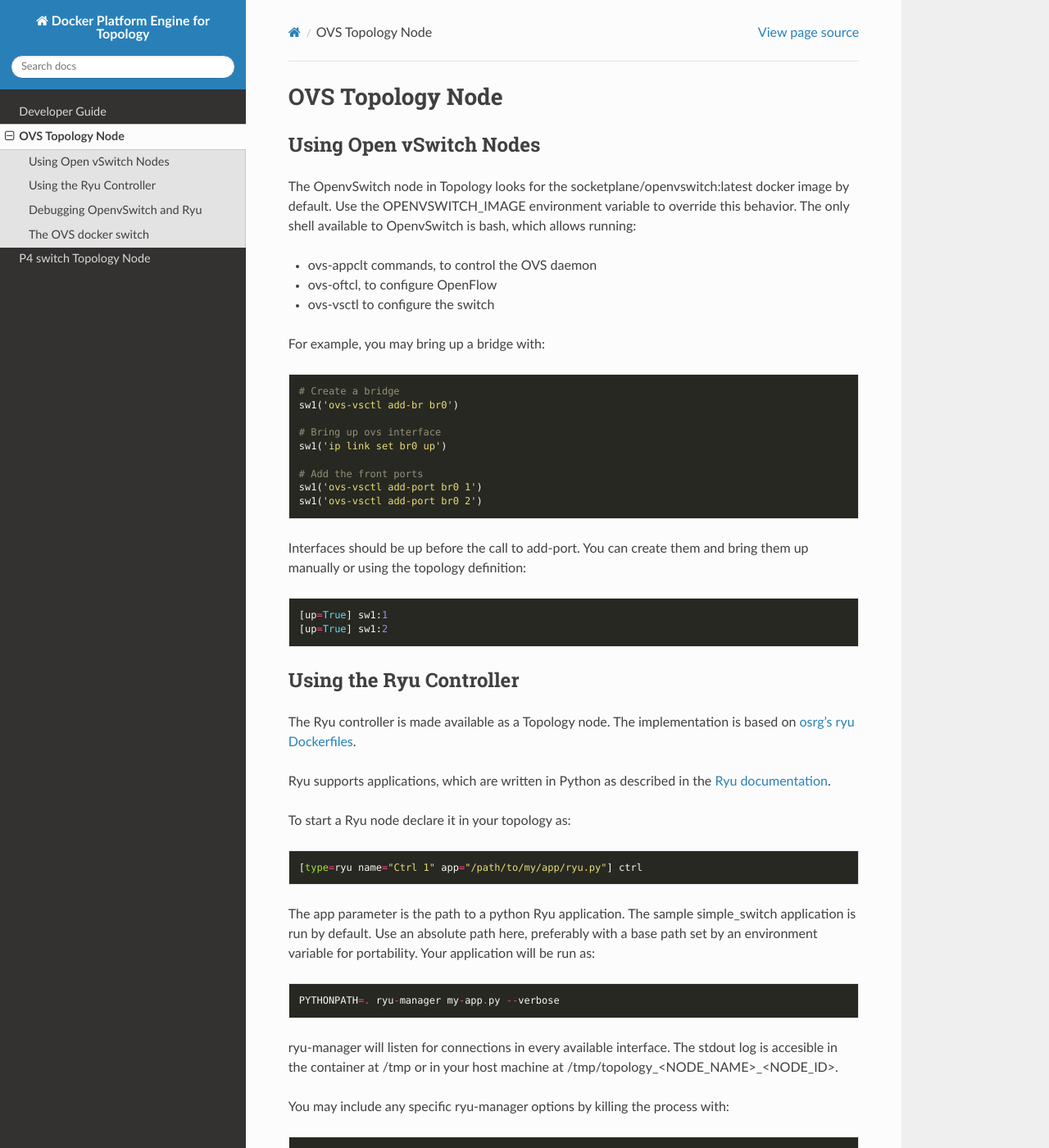
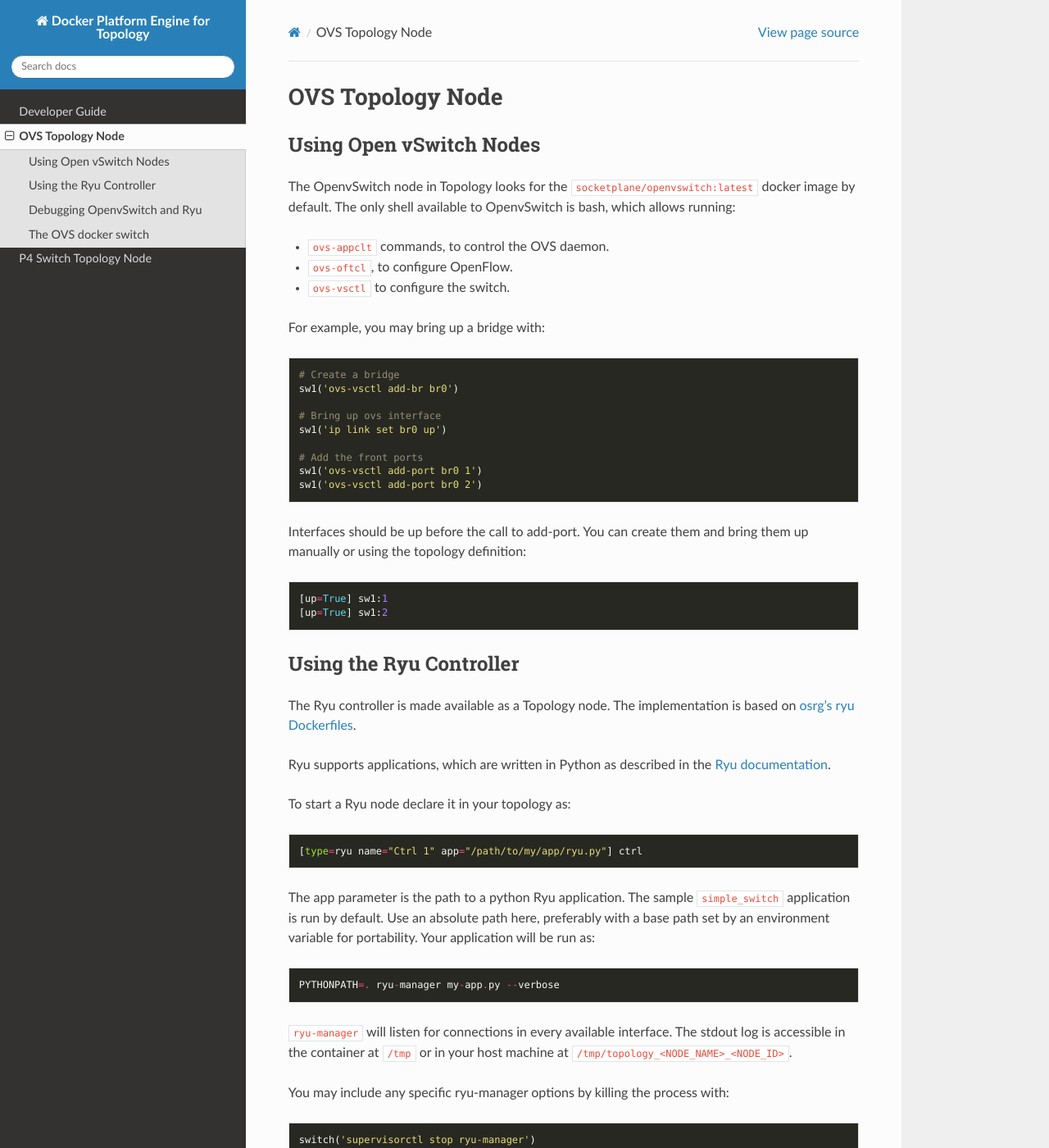
Before and after one commit to HPENetworking/topology, a Sphinx documentation site: the page built from doc/openvswitch.rst, in a window 1280 px wide and 1400 px high. Shown: the whole window at 82% size. Built offline with Sphinx 7.4.7 and the Read the Docs theme 2.0.0, drawn with Linux system fonts in a browser that asks for light colours; pages that are not in the unit, such as notebooks, are missing from menus; the version number could not be read and is left out; some of the changed text lies outside the part shown.

```diff
--- a/doc/openvswitch.rst
+++ b/doc/openvswitch.rst
@@ -5,11 +5,13 @@ OVS Topology Node
 Using Open vSwitch Nodes
 ------------------------
 
-The OpenvSwitch node in Topology looks for the socketplane/openvswitch:latest docker image by default. Use the OPENVSWITCH_IMAGE environment variable to override this behavior. The only shell available to OpenvSwitch is bash, which allows running:
+The OpenvSwitch node in Topology looks for the
+``socketplane/openvswitch:latest`` docker image by default. The only shell
+available to OpenvSwitch is bash, which allows running:
 
-- ovs-appclt commands, to control the OVS daemon
-- ovs-oftcl, to configure OpenFlow
-- ovs-vsctl to configure the switch
+- ``ovs-appclt`` commands, to control the OVS daemon.
+- ``ovs-oftcl``, to configure OpenFlow.
+- ``ovs-vsctl`` to configure the switch.
 
 For example, you may bring up a bridge with:
 
@@ -25,7 +27,8 @@ For example, you may bring up a bridge with:
    sw1('ovs-vsctl add-port br0 1')
    sw1('ovs-vsctl add-port br0 2')
 
-Interfaces should be up before the call to add-port. You can create them and bring them up manually or using the topology definition:
+Interfaces should be up before the call to add-port. You can create them and
+bring them up manually or using the topology definition:
 
 ::
 
@@ -36,9 +39,11 @@ Interfaces should be up before the call to add-port. You can create them and bri
 Using the Ryu Controller
 ------------------------
 
-The Ryu controller is made available as a Topology node. The implementation is based on `osrg's ryu Dockerfiles <https://github.com/osrg/dockerfiles>`_.
+The Ryu controller is made available as a Topology node. The implementation is
+based on `osrg's ryu Dockerfiles <https://github.com/osrg/dockerfiles>`_.
 
-Ryu supports applications, which are written in Python as described in the `Ryu documentation <http://ryu.readthedocs.org/en/latest/>`_.
+Ryu supports applications, which are written in Python as described in the
+`Ryu documentation <http://ryu.readthedocs.org/en/latest/>`_.
 
 To start a Ryu node declare it in your topology as:
 
@@ -46,13 +51,18 @@ To start a Ryu node declare it in your topology as:
 
    [type=ryu name="Ctrl 1" app="/path/to/my/app/ryu.py"] ctrl
 
-The app parameter is the path to a python Ryu application. The sample simple_switch application is run by default. Use an absolute path here, preferably with a base path set by an environment variable for portability. Your application will be run as:
+The app parameter is the path to a python Ryu application. The sample
+``simple_switch`` application is run by default. Use an absolute path here,
+preferably with a base path set by an environment variable for portability.
+Your application will be run as:
 
 ::
 
    PYTHONPATH=. ryu-manager my-app.py --verbose
 
-ryu-manager will listen for connections in every available interface. The stdout log is accesible in the container at /tmp or in your host machine at /tmp/topology_<NODE_NAME>_<NODE_ID>.
+``ryu-manager`` will listen for connections in every available interface.
+The stdout log is accessible in the container at ``/tmp`` or in your host
+machine at ``/tmp/topology_<NODE_NAME>_<NODE_ID>``.
 
 You may include any specific ryu-manager options by killing the process with:
 
@@ -60,13 +70,14 @@ You may include any specific ryu-manager options by killing the process with:
 
    switch('supervisorctl stop ryu-manager')
 
-and then manually running it, but be sure to send it to the background:
+And then manually running it, but be sure to send it to the background:
 
 ::
 
    switch('PYTHONPATH=. ryu-manager my-app.py --verbose &>/tmp/ryu.log &')
 
-You may also pass your own RYU_COMMAND environment variable to supervisor and re-run the daemon:
+You may also pass your own RYU_COMMAND environment variable to supervisor and
+re-run the daemon:
 
 ::
 
@@ -78,7 +89,9 @@ You may have to remove the supervisor sock file with:
 
    switch('unlink /var/run/supervisor.sock')
 
-Once the controller instance is running, you should be able to establish a TCP connection from any reachable switch. Ryu will listen at all interfaces by default. For OVS:
+Once the controller instance is running, you should be able to establish a TCP
+connection from any reachable switch. Ryu will listen at all interfaces by
+default. For OVS:
 
 ::
 
@@ -139,4 +166,6 @@ Then simply build the Docker image with:
    cd version_folder
    docker build -t openvswitch:latest .
 
-This creates an OVS docker image with the required capabilities. The image auto starts supervisord with `nodaemon=true`. This is undesirable in topology since it blocks sdtin, and should be disabled in the `supervisord.conf` file.
+This creates an OVS docker image with the required capabilities. The image auto
+starts supervisord with ``nodaemon=true``. This is undesirable in topology since
+it blocks sdtin, and should be disabled in the ``supervisord.conf`` file.
```
Also changed, not shown: other parts of doc/openvswitch.rst (+23 -9 lines), doc/p4switch.rst (+61 -22 lines).
